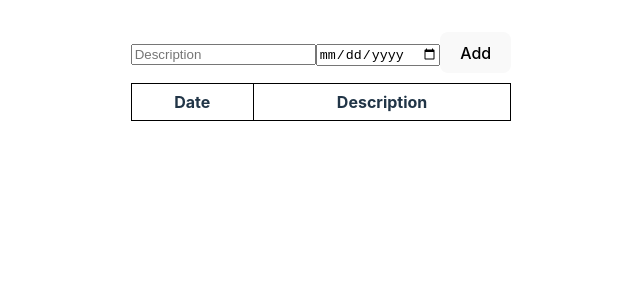
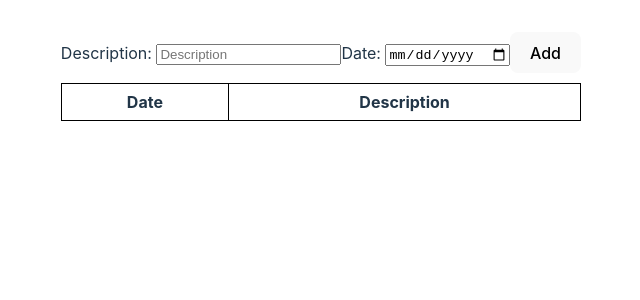
Before and after one commit to JereHolopainenHH/todolist, a React (Vite) app: page / in a window 1280 px wide. Shown: the top 300 px of the page, without its empty margins (319-959 px from the left). Built offline with nearby package versions, Linux system fonts and the light colour scheme.

Commit message:
korvattu input- ja button-elementit uudella TodoForm-komponentilla, estetty formin lähettäminen addTodo-funktiossa
TodoForm-komponentti sisältää aiemmin käytetyt input- ja button-elementit

event.preventDefault() estää lomakkeen lähettämisen, kun klikataan add-painiketta

```diff
--- a/src/TodoList.jsx
+++ b/src/TodoList.jsx
@@ -1,5 +1,6 @@
 import { useState } from "react";
 import TodoTable from "./TodoTable";
+import TodoForm from "./TodoForm";
 
 const TodoList = () => {
     // states
@@ -21,7 +22,10 @@ const TodoList = () => {
     };
 
     // add a new todo-item to the todos-list
-    const addTodo = () => {
+    const addTodo = (event) => {
+        // prevent the default form submission when clicking the submit-button
+        event.preventDefault();
+
         // validate that description value exists, alert if not.
         if (!formState.desc || !formState.date) return alert("Both Description and Date required!");
 
@@ -30,6 +34,7 @@ const TodoList = () => {
             desc: formState.desc,
             date: formState.date
         }
+
         // add new todo-item to todos-list
         setTodos(prevState => [...prevState, todo]);
         // clear inputs
@@ -43,9 +48,7 @@ const TodoList = () => {
 
     return (
         <>
-            <input type="text" name="desc" placeholder="Description" onChange={handleChange} value={formState.desc} />
-            <input type="date" name="date" onChange={handleChange} value={formState.date} />
-            <button onClick={addTodo}>Add</button>
+            <TodoForm handleChange={handleChange} addTodo={addTodo} formState={formState} />
             <TodoTable todos={todos} deleteTodo={deleteTodo} />
         </>
     );
```
